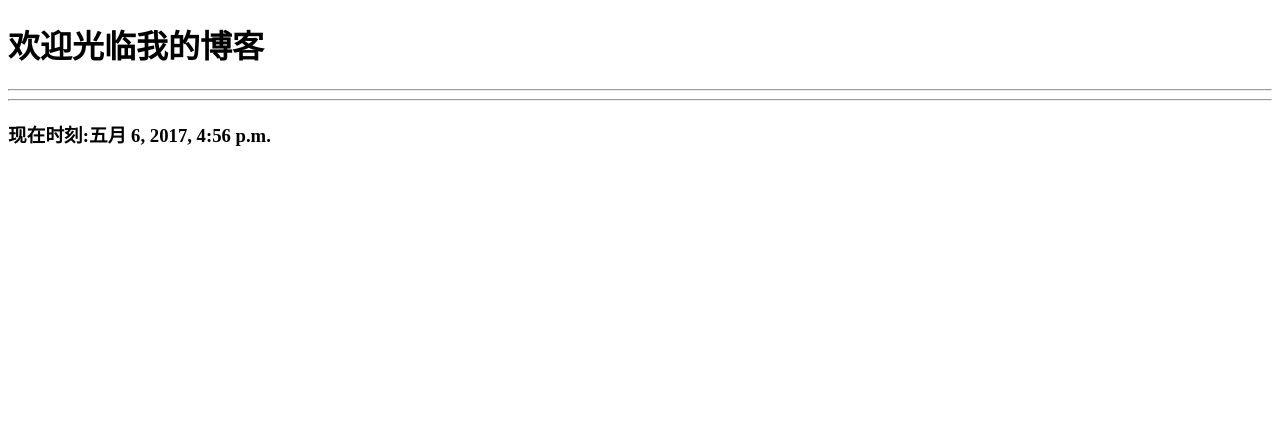
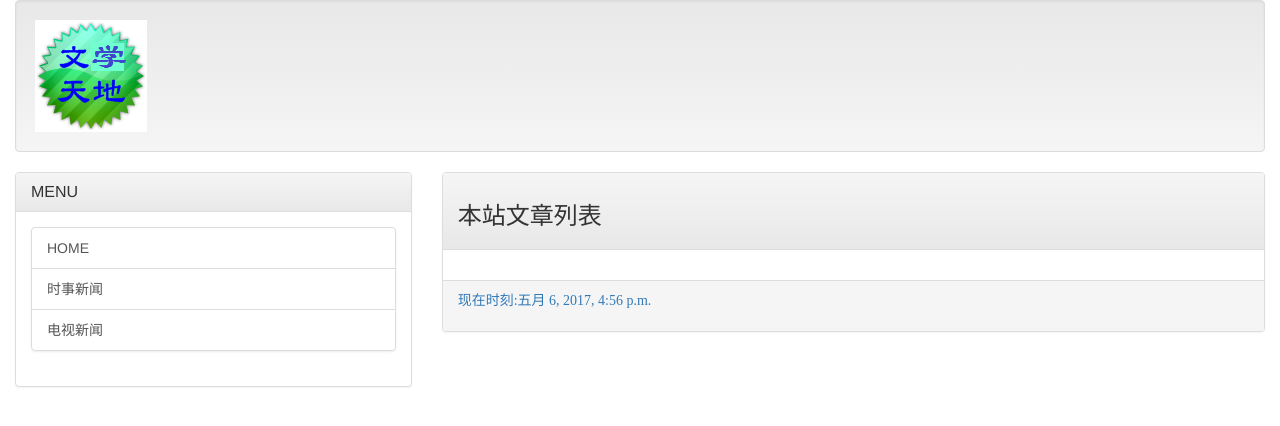
Before and after one commit to Niuzitong/django, a Django app: page / in a window 1280 px wide. Shown: the top 426 px of the page. Run offline with Django 3.2, Linux system fonts and the light colour scheme; data that the repository does not hold is empty; some libraries are stand-ins or nearby versions.

Commit message:
博客完成

```diff
--- a/mblog/mblog/settings.py
+++ b/mblog/mblog/settings.py
@@ -37,7 +37,8 @@ INSTALLED_APPS = [
     'django.contrib.sessions',
     'django.contrib.messages',
     'django.contrib.staticfiles',
-    'mainsite'
+    'mainsite',
+    'markdown_deux',
 ]
 
 MIDDLEWARE = [
@@ -126,3 +127,6 @@ USE_TZ = True
 # https://docs.djangoproject.com/en/1.11/howto/static-files/
 
 STATIC_URL = '/static/'
+STATICFILES_DIRS=[
+    os.path.join(BASE_DIR,'static')
+]
--- /dev/null
+++ b/mblog/templates/base.html
@@ -0,0 +1,64 @@
+<!-- base.html -->
+<!DOCTYPE html>
+<html lang="en">
+
+<head>
+    <title>{% block title %} {% endblock title %}</title>
+    <meta charset="UTF-8">
+    <!-- Latest compiled and minified CSS -->
+    <link rel="stylesheet" href="https://maxcdn.bootstrapcdn.com/bootstrap/3.3.7/css/bootstrap.min.css" integrity="sha384-BVYiiSIFeK1dGmJRAkycuHAHRg32OmUcww7on3RYdg4Va+PmSTsz/K68vbdEjh4u"
+        crossorigin="anonymous">
+
+    <!-- Optional theme -->
+    <link rel="stylesheet" href="https://maxcdn.bootstrapcdn.com/bootstrap/3.3.7/css/bootstrap-theme.min.css" integrity="sha384-rHyoN1iRsVXV4nD0JutlnGaslCJuC7uwjduW9SVrLvRYooPp2bWYgmgJQIXwl/Sp"
+        crossorigin="anonymous">
+
+    <!-- Latest compiled and minified JavaScript -->
+    <script src="https://maxcdn.bootstrapcdn.com/bootstrap/3.3.7/js/bootstrap.min.js" integrity="sha384-Tc5IQib027qvyjSMfHjOMaLkfuWVxZxUPnCJA7l2mCWNIpG9mGCD8wGNIcPD7Txa"
+        crossorigin="anonymous"></script>
+</head>
+
+<body>
+    <div class='container-fluid'>
+        {% include 'header.html' %}
+        <div class="row">
+            <div class="col-xs-4 col-sm-4 col-md-4 col-lg-4">
+
+                <div class="panel panel-default">
+                    <div class="panel-heading">
+                        <h3 class="panel-title">MENU</h3>
+                    </div>
+                    <div class="panel-body">
+
+                        <div class="list-group">
+                            <a href="/" class="list-group-item">HOME</a>
+                            <a href="http://tar.so/news" class="list-group-item">时事新闻</a>
+                            <a href="http://drho.tw/news" class="list-group-item">电视新闻</a>
+                        </div>
+
+                    </div>
+                </div>
+
+            </div>
+            <div class="col-xs-8 col-sm-8 col-md-8 col-lg-8">
+
+                <div class="panel panel-default">
+                    <div class="panel-heading">
+                        <h3 class="panel-title">
+                            {% block headmessage %}{% endblock headmessage %}
+                        </h3>
+                    </div>
+                    <div class="panel-body">
+                        {% block content %}{% endblock content %}
+                    </div>
+                    <div class="panel-footer">
+                        {% include "footer.html" %}
+                    </div>
+                </div>
+
+            </div>
+        </div>
+    </div>
+</body>
+
+</html>
--- /dev/null
+++ b/mblog/templates/footer.html
@@ -0,0 +1,11 @@
+<!-- footer.html -->
+{% block footer %}
+
+
+    {% if now %}
+        <p style="font-family:微软雅黑;">现在时刻:{{now}}</p>
+    {% else %}
+        <p style="font-family:微软雅黑;">本文内容取自网络,侵删</p>
+    {% endif %}
+
+{% endblock footer %}
--- /dev/null
+++ b/mblog/templates/header.html
@@ -0,0 +1,5 @@
+<!-- header.html -->
+{% load staticfiles %}
+<div class="well">
+    <img src="{% static 'images/logo.png' %}" alt="">
+</div>
--- a/mblog/templates/index.html
+++ b/mblog/templates/index.html
@@ -1,21 +1,34 @@
-<!DOCTYPE html>
-<html lang="en">
+<!-- post.html -->
+{% extends "base.html" %}
 
-<head>
-    <title>欢迎光临我的博客</title>
-    <meta charset="UTF-8">
-</head>
+{% block title %}
+    欢迎光临我的博客
+{% endblock title %}
 
-<body>
-    <h1>欢迎光临我的博客</h1>
-    <hr>
-        {% for post in posts %}
-            <p style="font-family:微软雅黑;font-size:14pt;font-weight:blod">
-                <a href="/post/{{post.slug}}">{{post.title}}</a>
-            </p>
-        {% endfor %}
-    <hr>
-    <h3>现在时刻:{{ now }}</h3>
-</body>
+{% block headmessage %}
+    <h3 style="font-family:楷体;">本站文章列表</h3><a/>
+{% endblock headmessage %}
 
-</html>
+{% block content %}
+
+    {% for post in posts %}
+
+        <div class="panel panel-default">
+              <div class="panel-heading">
+                    <p style="font-family:微软雅黑;font-size:14pt;font-weight:blod"{{post.title}}>
+                        <a href="/post/{{post.slug}}">{{post.title}}</a>
+                    </p>
+              </div>
+              <div class="panel-body">
+                    <p>
+                        {{post.body|truncatechars:40}}
+                    </p>
+              </div>
+              <div class="panel-footer">
+                  发布时间:{{post.pub_date|date:"Y M d,h:m:s"}}
+              </div>
+        </div>
+        <br>
+    {% endfor %}
+
+{% endblock content %}
```
Also changed, not shown: mblog/templates/post.html (+15 -16 lines), mblog/static/images/logo.png (added), mblog/static/images/test.jpg (added), 2 other files.
